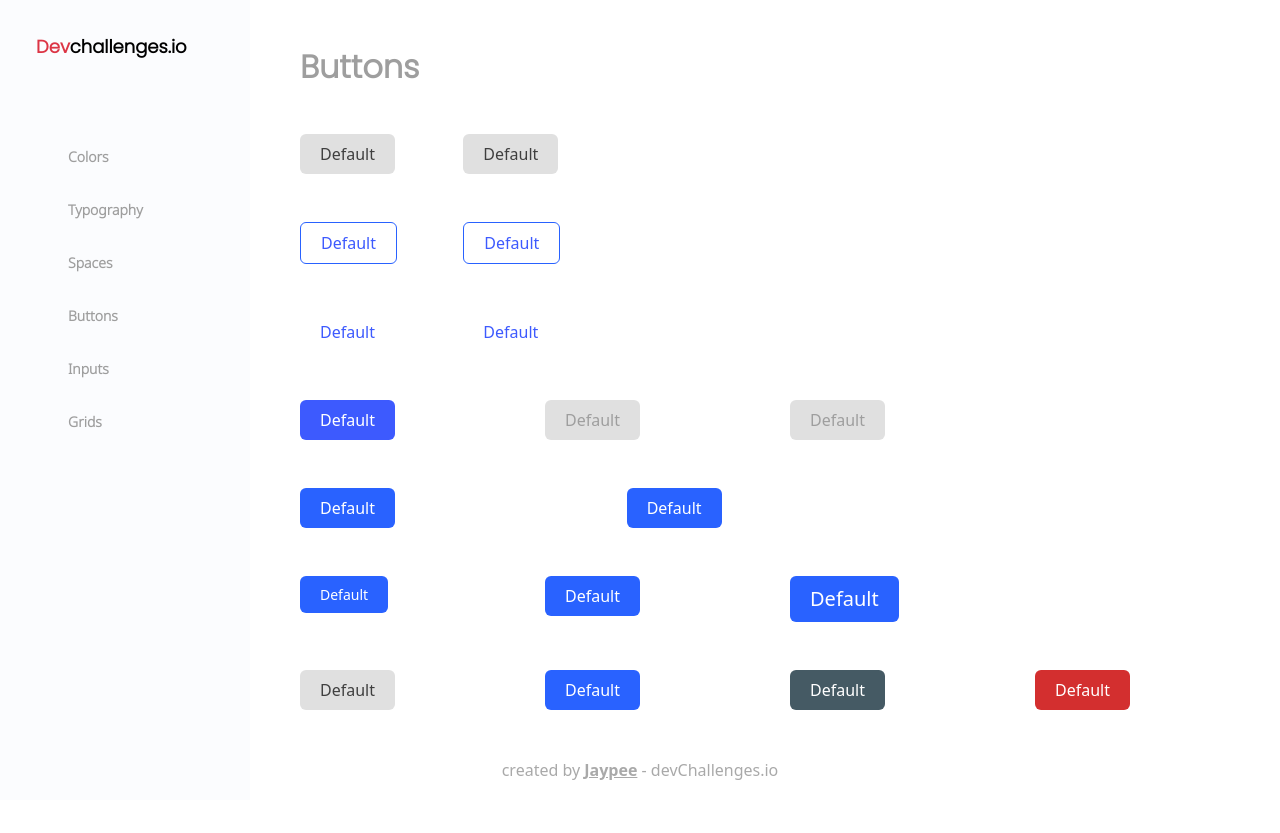
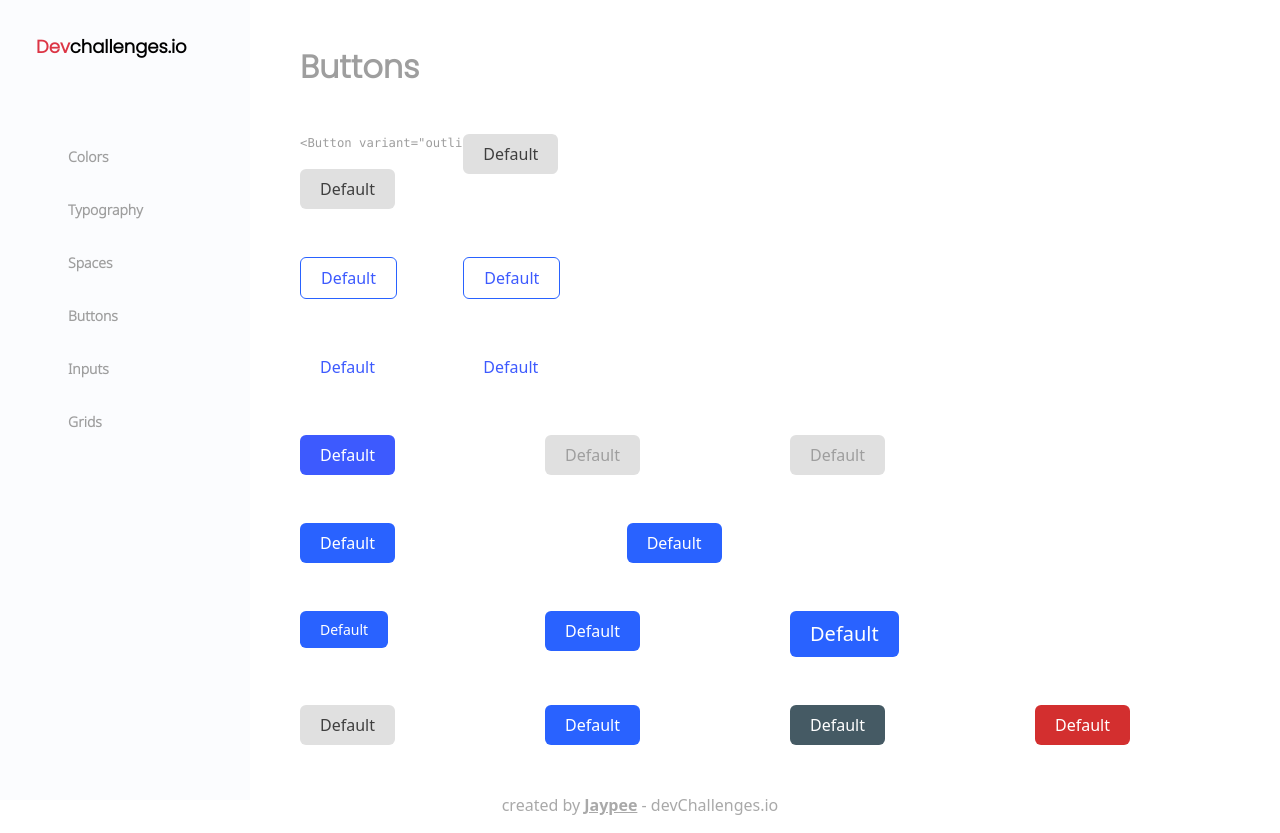
Before and after one commit to jaypee-0/Botton-Input-Components, a React (Create React App) app: page /buttons in a window 1280 px wide. Before the commit the page ends 800 px from the top, so only its background shows below. Built offline with nearby package versions, Linux system fonts and the light colour scheme.

Commit message:
First Commit

```diff
--- a/src/Components/Buttons.jsx
+++ b/src/Components/Buttons.jsx
@@ -6,7 +6,7 @@ const Buttons = () => {
     <div className='buttons mt-5'>
         <h2>Buttons</h2>
         <div className="d-flex mb-5">
-            <div className="col-2"><Btn /></div>
+            <div className="col-2"><pre className="htmlcode">&lt;Button variant="outline"/&gt;</pre><Btn /></div>
             <div className="col-2"><Btn /></div>
         </div>
         <div className="d-flex mb-5">
```
Also changed, not shown: src/Components/Button.scss (line endings or trailing spaces).
